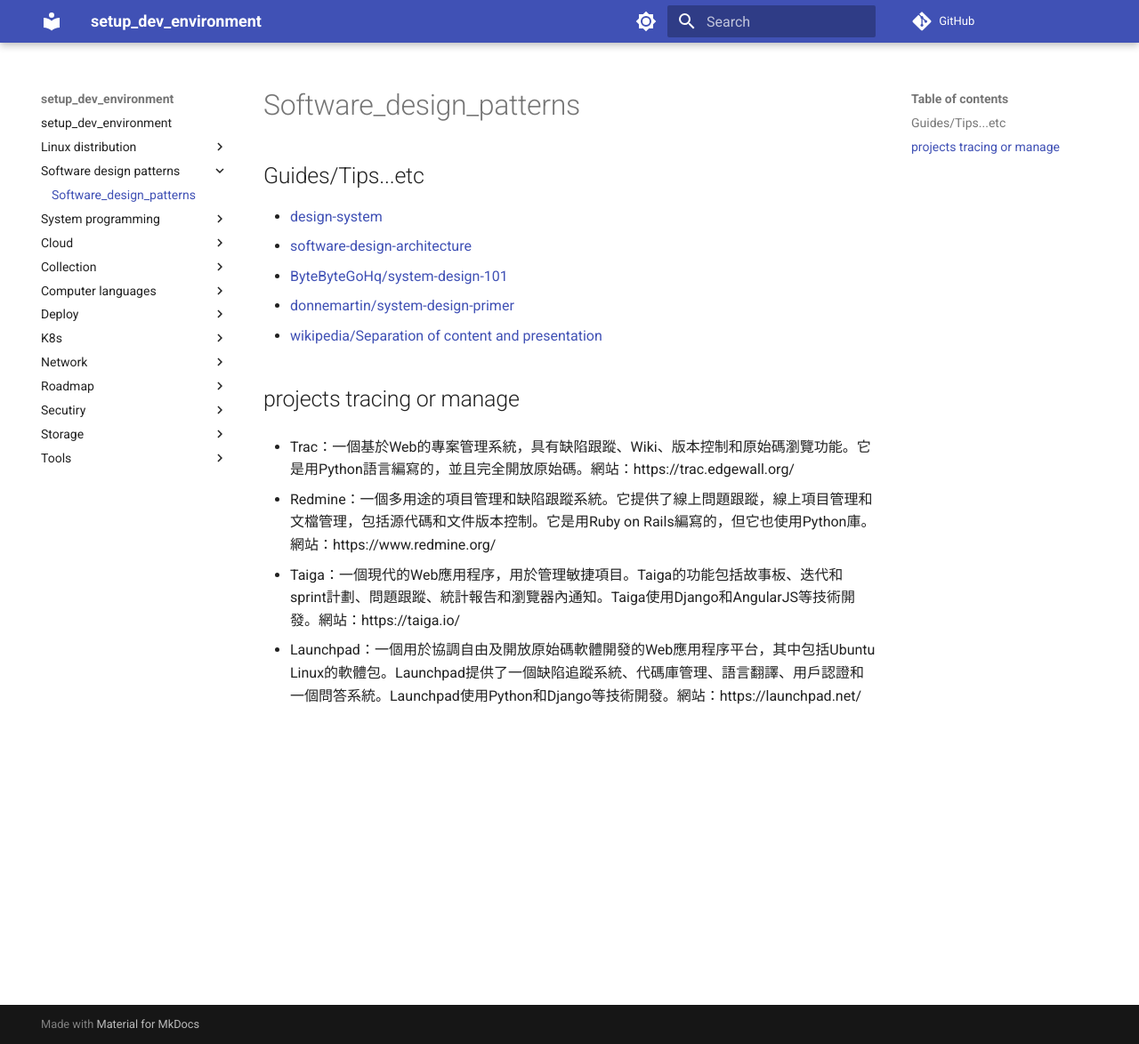
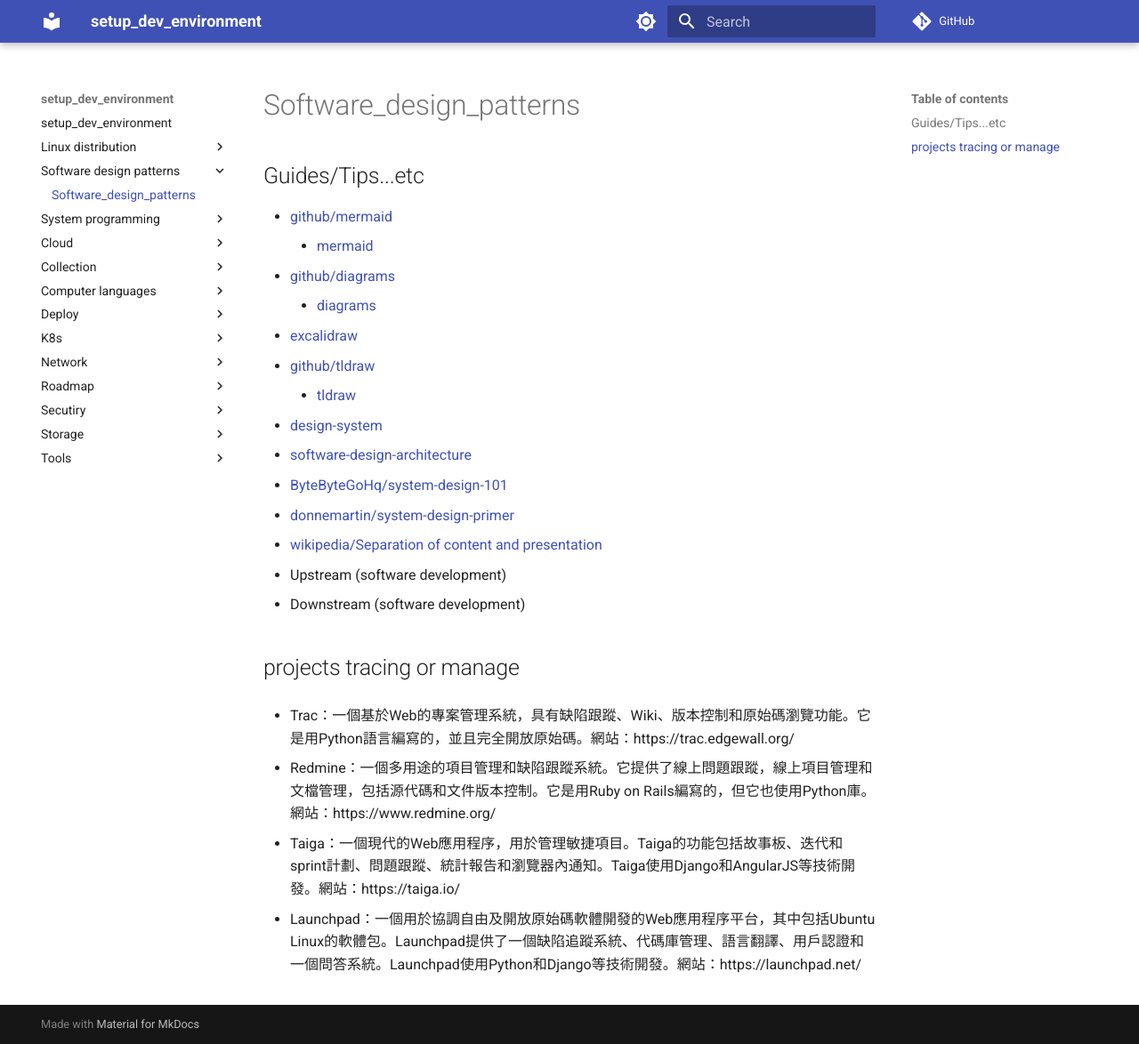
Before and after one commit to hong539/setup_dev_environment, an MkDocs documentation site: the page built from docs/Software_design_patterns/Software_design_patterns.md, in a window 1280 px wide and 1174 px high. Shown: the whole window at 89% size. Built offline with MkDocs 1.6.1 and Material for MkDocs 9.7.7, drawn with Linux system fonts in a browser that asks for light colours; comment, search, counter and statistics services are not loaded.

Commit message:
Update docs

```diff
--- a/docs/Software_design_patterns/Software_design_patterns.md
+++ b/docs/Software_design_patterns/Software_design_patterns.md
@@ -2,11 +2,20 @@
 
 ## Guides/Tips...etc
 
+* [github/mermaid](https://github.com/mermaid-js/mermaid)
+    * [mermaid](https://mermaid.js.org/)
+* [github/diagrams](https://github.com/mingrammer/diagrams)
+    * [diagrams](https://diagrams.mingrammer.com/)
+* [excalidraw](https://github.com/excalidraw/excalidraw)
+* [github/tldraw](https://github.com/tldraw/tldraw)
+    * [tldraw](https://www.tldraw.com/)
 * [design-system](https://roadmap.sh/design-system)
 * [software-design-architecture](https://roadmap.sh/software-design-architecture)
 * [ByteByteGoHq/system-design-101](https://github.com/ByteByteGoHq/system-design-101)
 * [donnemartin/system-design-primer](https://github.com/donnemartin/system-design-primer)
 * [wikipedia/Separation of content and presentation](https://en.wikipedia.org/wiki/Separation_of_content_and_presentation)
+* Upstream (software development)
+* Downstream (software development)
 
 ## projects tracing or manage
 
```
Also changed, not shown: docs/Linux_distribution/Fedora/fedora.md (renamed from docs/Linux_distribution/Red Hat/redhat.md, +2 -0 lines), docs/Linux_distribution/Linux_distribution.md (+3 -0 lines), docs/System programming/Systems programming.md (+2 -0 lines), docs/computer languages/Query language/SQL/SQL.md (+3 -0 lines), docs/k8s/k8s.md (+1 -0 lines).
